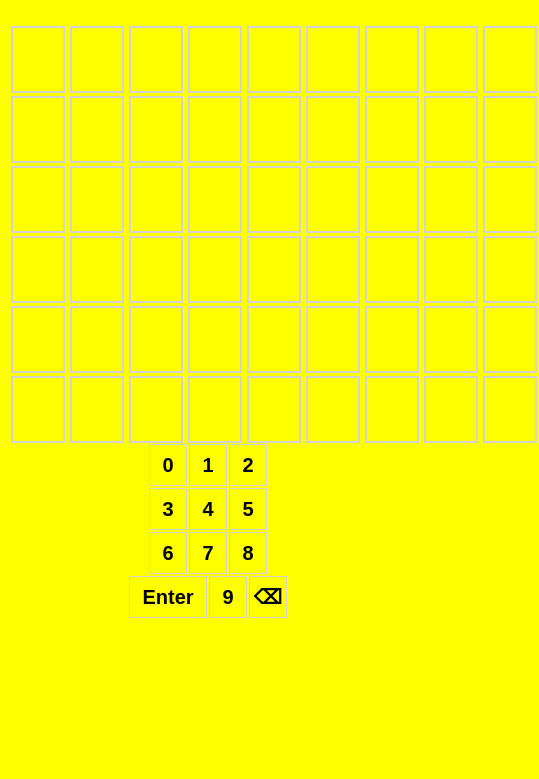
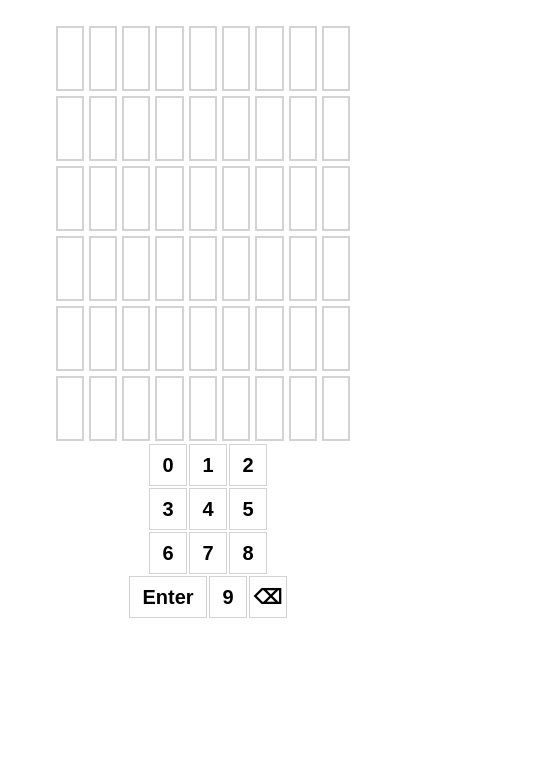
Before and after one commit to nimit1jain/Guenum.github.io, a plain HTML site: page index.html in a window 390 px wide. Shown: the part 65-844 px from the top of the page, 539 px wide, since content can reach past the window. Drawn offline with Linux system fonts and the light colour scheme.

Commit message:
Responsive

```diff
--- a/wordle.css
+++ b/wordle.css
@@ -2,12 +2,10 @@ body{
     text-align: center;
     font-family: Arial, Helvetica, sans-serif;
     width: 100%;
-    background-color: yellow;
+    /* background-color: yellow; */
+
 }
 
-hr{
-    max-width: 500px;
-}
 
 #title{
     font-size: 36px;
@@ -32,7 +30,10 @@ hr{
     overflow: hidden;
 } */
 #board{
-    width: 531px;
+    /* width: 531px; */
+    width: 70%;
+    min-width: 300px;
+    max-width: 540px;
     height: 420px;
     /* background-color: green; */
     display: flex;
@@ -50,14 +51,15 @@ hr{
 .newd{
     display: flex;
     width: 100%;
+
 }
 
 .tile{
     /* for box  */
     border: 2px solid lightgray;
     margin: 2.5px;
+
     width: 10%;
-    height: 90%;
 
     /* for content  */
 
```
